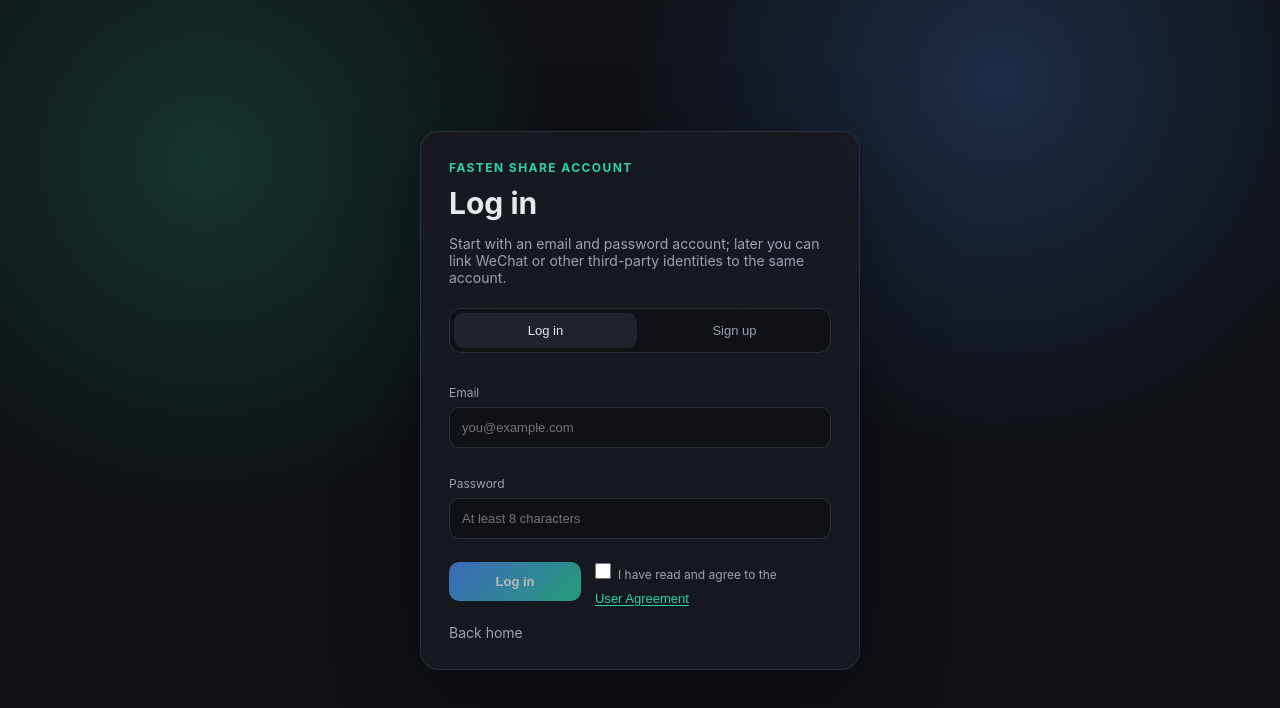
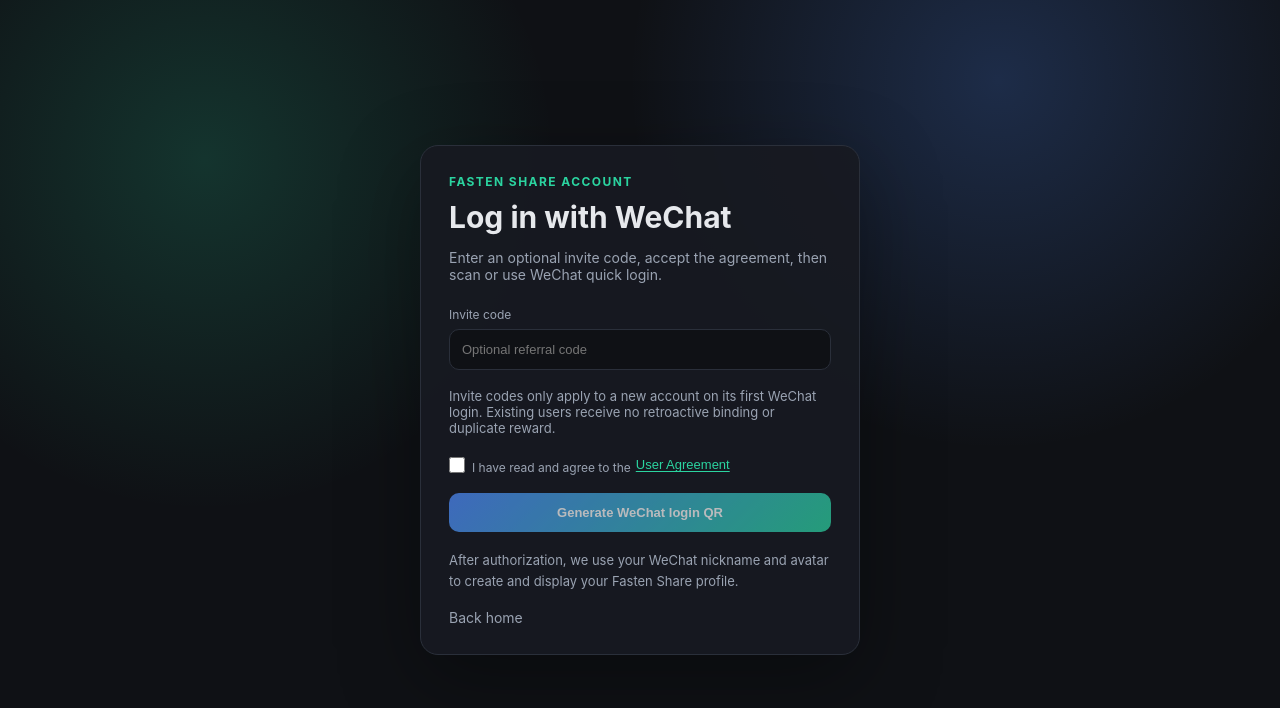
Before and after one commit to fasten-share/fasten-share-client, a Next.js app: page /login in a window 1280 px wide. Shown: the top 708 px of the page. Built offline with nearby package versions, Linux system fonts and the light colour scheme.

Commit message:
feat: 微信登陆功能

```diff
--- a/app/login/page.module.css
+++ b/app/login/page.module.css
@@ -29,31 +29,6 @@
 .card h1 {
   margin: 10px 0 8px;
   font-size: 30px;
-}
-
-.switch {
-  display: grid;
-  grid-template-columns: 1fr 1fr;
-  gap: 6px;
-  margin: 22px 0;
-  padding: 4px;
-  border: 1px solid var(--border);
-  border-radius: 12px;
-  background: var(--bg);
-}
-
-.switch button {
-  border: 0;
-  border-radius: 9px;
-  background: transparent;
-  color: var(--muted);
-  cursor: pointer;
-  padding: 10px;
-}
-
-.switch button.active {
-  background: var(--panel-2);
-  color: var(--text);
 }
 
 .form {
@@ -98,16 +73,6 @@
   cursor: pointer;
   font-weight: 700;
   padding: 12px;
-}
-
-.submitRow {
-  display: flex;
-  align-items: center;
-  gap: 14px;
-}
-
-.submitRow .submit {
-  flex: 0 0 132px;
 }
 
 .agreement {
@@ -161,14 +126,20 @@
   color: var(--text);
 }
 
+.hint, .privacy, .expired {
+  color: var(--muted);
+  font-size: 13px;
+  margin: 0;
+}
+
+.privacy { margin-top: 18px; line-height: 1.55; }
+.expired { color: var(--danger); }
+.qrStep { display: flex; flex-direction: column; align-items: center; gap: 14px; margin-top: 18px; }
+.qrContainer { width: 240px; min-height: 240px; display: grid; place-items: center; overflow: hidden; border-radius: 12px; background: #fff; }
+.fallback { color: var(--accent-2); }
+.qrActions { display: flex; gap: 10px; }
+.qrActions button { border: 1px solid var(--border); border-radius: 9px; background: var(--panel-2); color: var(--text); cursor: pointer; padding: 9px 12px; }
+
 @media (max-width: 520px) {
-  .submitRow {
-    align-items: stretch;
-    flex-direction: column;
-  }
-
-  .submitRow .submit {
-    flex-basis: auto;
-    width: 100%;
-  }
+  .submit { width: 100%; }
 }
--- a/app/login/page.tsx
+++ b/app/login/page.tsx
@@ -1,148 +1,225 @@
 'use client';
 
 import Link from 'next/link';
+import Script from 'next/script';
 import { useRouter, useSearchParams } from 'next/navigation';
-import { FormEvent, Suspense, useState } from 'react';
-import { consumeAuthNotice, submitAuth } from '@/lib/client/auth';
+import { FormEvent, Suspense, useCallback, useEffect, useState } from 'react';
+import {
+  cancelWechatLogin,
+  consumeAuthNotice,
+  createWechatLoginSession,
+  exchangeWechatLogin,
+  type WechatLoginSession,
+} from '@/lib/client/auth';
 import { useI18n } from '@/lib/i18n/context';
 import { UserAgreementModal } from './UserAgreementModal';
 import styles from './page.module.css';
 
-type Mode = 'login' | 'register';
+const SESSION_STORAGE_KEY = 'fs.wechatLoginSession';
+const POLL_MS = 1500;
+
+declare global {
+  interface Window {
+    WxLogin?: new (options: {
+      self_redirect: boolean;
+      id: string;
+      appid: string;
+      scope: string;
+      redirect_uri: string;
+      state: string;
+      stylelite: number;
+      color_scheme: string;
+      lang: string;
+    }) => unknown;
+  }
+}
+
+function readStoredSession(): WechatLoginSession | null {
+  if (typeof window === 'undefined') return null;
+  try {
+    const raw = sessionStorage.getItem(SESSION_STORAGE_KEY);
+    if (!raw) return null;
+    const session = JSON.parse(raw) as WechatLoginSession;
+    if (new Date(session.expiresAt).getTime() <= Date.now()) {
+      sessionStorage.removeItem(SESSION_STORAGE_KEY);
+      return null;
+    }
+    return session;
+  } catch {
+    sessionStorage.removeItem(SESSION_STORAGE_KEY);
+    return null;
+  }
+}
+
+function safeNext(value: string | null): string {
+  return value?.startsWith('/') && !value.startsWith('//') ? value : '/';
+}
 
 function LoginContent() {
   const router = useRouter();
   const search = useSearchParams();
-  const { t } = useI18n();
-  const initialMode: Mode = search.get('mode') === 'register' ? 'register' : 'login';
-  const [mode, setMode] = useState<Mode>(initialMode);
-  const [email, setEmail] = useState('');
-  const [displayName, setDisplayName] = useState('');
-  const [password, setPassword] = useState('');
+  const { lang, t } = useI18n();
   const [inviteCode, setInviteCode] = useState(() => search.get('inviteCode') || '');
   const [error, setError] = useState(() => consumeAuthNotice());
   const [loading, setLoading] = useState(false);
   const [agreementAccepted, setAgreementAccepted] = useState(false);
   const [agreementOpen, setAgreementOpen] = useState(false);
+  const [session, setSession] = useState<WechatLoginSession | null>(null);
+  const [scriptReady, setScriptReady] = useState(false);
+  const [scriptFailed, setScriptFailed] = useState(false);
+  const [remaining, setRemaining] = useState(0);
 
-  async function onSubmit(e: FormEvent<HTMLFormElement>) {
-    e.preventDefault();
+  useEffect(() => {
+    const timer = window.setTimeout(() => {
+      const restored = readStoredSession();
+      if (restored?.inviteCode) setInviteCode(restored.inviteCode);
+      setSession(restored);
+    }, 0);
+    return () => window.clearTimeout(timer);
+  }, []);
+
+  useEffect(() => {
+    if (!session) return;
+    const update = () => setRemaining(Math.max(0, Math.ceil((new Date(session.expiresAt).getTime() - Date.now()) / 1000)));
+    update();
+    const timer = window.setInterval(update, 1000);
+    return () => window.clearInterval(timer);
+  }, [session]);
+
+  useEffect(() => {
+    if (!session || !scriptReady || !window.WxLogin) return;
+    const element = document.getElementById('wechat-login-container');
+    if (element) element.replaceChildren();
+    new window.WxLogin({
+      self_redirect: session.wxLogin.selfRedirect,
+      id: 'wechat-login-container',
+      appid: session.wxLogin.appid,
+      scope: session.wxLogin.scope,
+      redirect_uri: session.wxLogin.redirectUri,
+      state: session.wxLogin.state,
+      stylelite: session.wxLogin.stylelite,
+      color_scheme: session.wxLogin.colorScheme,
+      lang: session.wxLogin.lang,
+    });
+  }, [scriptReady, session]);
+
+  useEffect(() => {
+    if (!session) return;
+    let stopped = false;
+    let timer: number | undefined;
+    const poll = async () => {
+      try {
+        const result = await exchangeWechatLogin(session.sessionId, session.clientToken);
+        if (stopped) return;
+        if (result) {
+          sessionStorage.removeItem(SESSION_STORAGE_KEY);
+          router.push(safeNext(result.next || search.get('next')));
+          router.refresh();
+          return;
+        }
+      } catch (err) {
+        if (stopped) return;
+        sessionStorage.removeItem(SESSION_STORAGE_KEY);
+        setSession(null);
+        setError(err instanceof Error ? err.message : t('login.failure'));
+        return;
+      }
+      timer = window.setTimeout(poll, POLL_MS);
+    };
+    void poll();
+    return () => { stopped = true; if (timer) window.clearTimeout(timer); };
+  }, [router, search, session, t]);
+
+  const clearSession = useCallback(async () => {
+    const current = session;
+    sessionStorage.removeItem(SESSION_STORAGE_KEY);
+    setSession(null);
+    if (current) await cancelWechatLogin(current.sessionId, current.clientToken).catch(() => undefined);
+  }, [session]);
+
+  const startSession = useCallback(async () => {
+    setLoading(true);
+    setError('');
+    try {
+      await clearSession();
+      const created = await createWechatLoginSession({
+        agreementAccepted: true,
+        inviteCode: inviteCode.trim() || undefined,
+        next: safeNext(search.get('next')),
+        lang: lang === 'zh' ? 'cn' : 'en',
+      });
+      sessionStorage.setItem(SESSION_STORAGE_KEY, JSON.stringify(created));
+      setSession(created);
+    } catch (err) {
+      setError(err instanceof Error ? err.message : t('login.failure'));
+    } finally {
+      setLoading(false);
+    }
+  }, [clearSession, inviteCode, lang, search, t]);
+
+  async function onSubmit(event: FormEvent<HTMLFormElement>) {
+    event.preventDefault();
     setError('');
     if (!agreementAccepted) {
       setError(t('login.agreementRequired'));
       return;
     }
-    setLoading(true);
-    try {
-      await submitAuth(mode, {
-        email,
-        password,
-        agreementAccepted: true,
-        displayName: mode === 'register' ? displayName : undefined,
-        inviteCode: mode === 'register' ? inviteCode || undefined : undefined,
-      });
-      router.push(search.get('next') || '/');
-      router.refresh();
-    } catch (err) {
-      setError(err instanceof Error ? err.message : (err as { message?: string }).message ?? t('login.failure'));
-    } finally {
-      setLoading(false);
-    }
+    await startSession();
   }
 
   return (
     <main className={styles.page}>
+      <Script
+        src="https://res.wx.qq.com/connect/zh_CN/htmledition/js/wxLogin.js"
+        strategy="afterInteractive"
+        onReady={() => setScriptReady(true)}
+        onError={() => setScriptFailed(true)}
+      />
       <section className={styles.card}>
         <div className={styles.kicker}>{t('login.kicker')}</div>
-        <h1>{mode === 'login' ? t('login.titleLogin') : t('login.titleRegister')}</h1>
-        <p className="muted">{t('login.description')}</p>
+        <h1>{t('login.wechatTitle')}</h1>
+        <p className="muted">{session ? t('login.scanDescription') : t('login.wechatDescription')}</p>
 
-        <div className={styles.switch} role="tablist" aria-label={t('login.switchAria')}>
-          <button
-            type="button"
-            className={mode === 'login' ? styles.active : ''}
-            onClick={() => setMode('login')}
-          >
-            {t('login.tabLogin')}
-          </button>
-          <button
-            type="button"
-            className={mode === 'register' ? styles.active : ''}
-            onClick={() => setMode('register')}
-          >
-            {t('login.tabRegister')}
-          </button>
-        </div>
-
-        <form className={styles.form} onSubmit={onSubmit}>
-          {mode === 'register' && (
-            <label>
-              {t('login.displayName')}
-              <input
-                value={displayName}
-                onChange={(e) => setDisplayName(e.target.value)}
-                placeholder={t('login.displayNamePlaceholder')}
-                maxLength={80}
-              />
-            </label>
-          )}
-          {mode === 'register' && (
+        {!session ? (
+          <form className={styles.form} onSubmit={onSubmit}>
             <label>
               {t('login.inviteCode')}
               <input
                 value={inviteCode}
-                onChange={(e) => setInviteCode(e.target.value.toUpperCase())}
+                onChange={(event) => setInviteCode(event.target.value.toUpperCase())}
                 placeholder={t('login.inviteCodePlaceholder')}
-                maxLength={16}
+                maxLength={32}
               />
             </label>
-          )}
-          <label>
-            {t('login.email')}
-            <input
-              type="email"
-              value={email}
-              onChange={(e) => setEmail(e.target.value)}
-              placeholder="you@example.com"
-              autoComplete="email"
-              required
-            />
-          </label>
-          <label>
-            {t('login.password')}
-            <input
-              type="password"
-              value={password}
-              onChange={(e) => setPassword(e.target.value)}
-              placeholder={t('login.passwordPlaceholder')}
-              autoComplete={mode === 'login' ? 'current-password' : 'new-password'}
-              minLength={8}
-              required
-            />
-          </label>
-          {error && <div className={styles.error}>{error}</div>}
-          <div className={styles.submitRow}>
+            <p className={styles.hint}>{t('login.inviteHint')}</p>
+            {error && <div className={styles.error}>{error}</div>}
+            <div className={styles.agreement}>
+              <input id="user-agreement" type="checkbox" checked={agreementAccepted} onChange={(event) => setAgreementAccepted(event.target.checked)} />
+              <label htmlFor="user-agreement">{t('login.agreementPrefix')}</label>
+              <button type="button" onClick={() => setAgreementOpen(true)}>{t('login.agreementLink')}</button>
+            </div>
             <button className={styles.submit} type="submit" disabled={loading || !agreementAccepted}>
-              {loading ? t('login.submitLoading') : mode === 'login' ? t('login.tabLogin') : t('login.createAccount')}
+              {loading ? t('login.submitLoading') : t('login.wechatSubmit')}
             </button>
-            <div className={styles.agreement}>
-              <input
-                id="user-agreement"
-                type="checkbox"
-                checked={agreementAccepted}
-                onChange={(event) => setAgreementAccepted(event.target.checked)}
-              />
-              <label htmlFor="user-agreement">{t('login.agreementPrefix')}</label>
-              <button type="button" onClick={() => setAgreementOpen(true)}>
-                {t('login.agreementLink')}
-              </button>
+          </form>
+        ) : (
+          <div className={styles.qrStep}>
+            <div id="wechat-login-container" className={styles.qrContainer} />
+            {scriptFailed ? <a className={styles.fallback} href={session.authorizeUrl} target="_blank" rel="noreferrer">{t('login.openWechat')}</a> : null}
+            <p className={remaining > 0 ? styles.hint : styles.expired}>
+              {remaining > 0 ? t('login.expiresIn', { seconds: remaining }) : t('login.expired')}
+            </p>
+            <p className={styles.hint}>{t('login.inviteLocked', { code: session.inviteCode || t('login.noInvite') })}</p>
+            {error && <div className={styles.error}>{error}</div>}
+            <div className={styles.qrActions}>
+              <button type="button" onClick={() => void clearSession()}>{t('login.modifyInvite')}</button>
+              <button type="button" disabled={loading} onClick={() => void startSession()}>{t('login.refreshQr')}</button>
             </div>
           </div>
-        </form>
+        )}
 
-        <Link className={styles.back} href="/">
-          {t('login.backHome')}
-        </Link>
+        <p className={styles.privacy}>{t('login.profileNotice')}</p>
+        <Link className={styles.back} href="/">{t('login.backHome')}</Link>
       </section>
       {agreementOpen ? <UserAgreementModal onClose={() => setAgreementOpen(false)} /> : null}
     </main>
@@ -155,9 +232,5 @@
 }
 
 export default function LoginPage() {
-  return (
-    <Suspense fallback={<LoginFallback />}>
-      <LoginContent />
-    </Suspense>
-  );
+  return <Suspense fallback={<LoginFallback />}><LoginContent /></Suspense>;
 }
--- a/lib/i18n/dictionary.en.ts
+++ b/lib/i18n/dictionary.en.ts
@@ -108,6 +108,19 @@
   'login.backHome': 'Back home',
   'login.loading': 'Loading…',
   'login.failure': 'Login failed',
+  'login.wechatTitle': 'Log in with WeChat',
+  'login.wechatDescription': 'Enter an optional invite code, accept the agreement, then scan or use WeChat quick login.',
+  'login.scanDescription': 'Scan with WeChat or confirm in the desktop WeChat app.',
+  'login.wechatSubmit': 'Generate WeChat login QR',
+  'login.inviteHint': 'Invite codes only apply to a new account on its first WeChat login. Existing users receive no retroactive binding or duplicate reward.',
+  'login.openWechat': 'QR failed to load — open WeChat login in a new window',
+  'login.expiresIn': 'QR code expires in {seconds} seconds',
+  'login.expired': 'This QR code has expired. Generate a new one.',
+  'login.inviteLocked': 'Invite code for this login: {code}',
+  'login.noInvite': 'None',
+  'login.modifyInvite': 'Edit invite code',
+  'login.refreshQr': 'Refresh QR',
+  'login.profileNotice': 'After authorization, we use your WeChat nickname and avatar to create and display your Fasten Share profile.',
 
   // settings
   'settings.title': 'Settings',
```
Also changed, not shown: app/api/auth/[action]/route.ts (+1 -11 lines), app/api/auth/wechat/sessions/[sessionId]/exchange/route.ts (added, +12 -0 lines), app/api/auth/wechat/sessions/[sessionId]/route.ts (added, +12 -0 lines), app/api/auth/wechat/sessions/route.ts (added, +12 -0 lines), lib/client/auth-session.ts (+27 -13 lines), lib/client/auth-types.ts (+25 -0 lines), lib/i18n/dictionary.zh.ts (+13 -0 lines).
